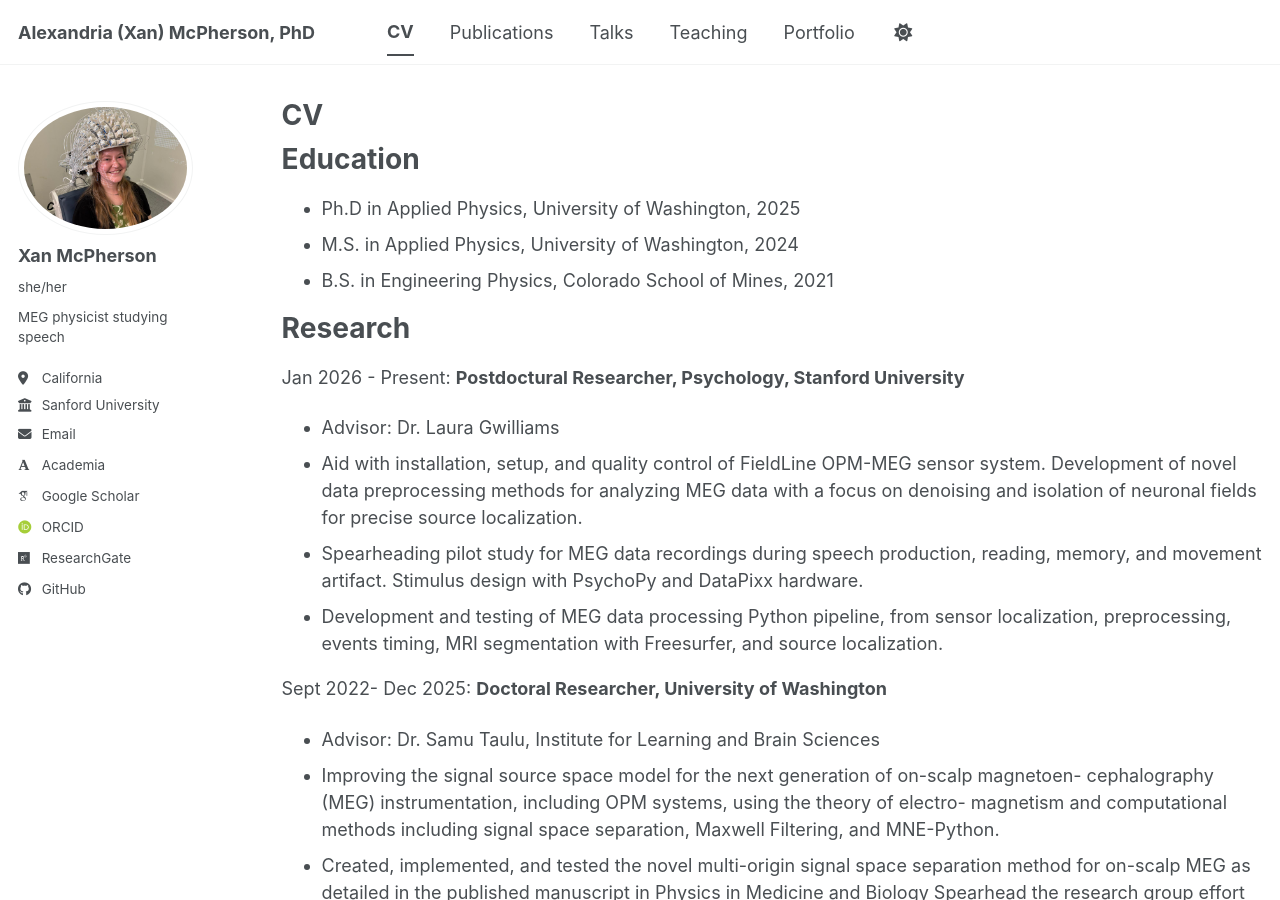
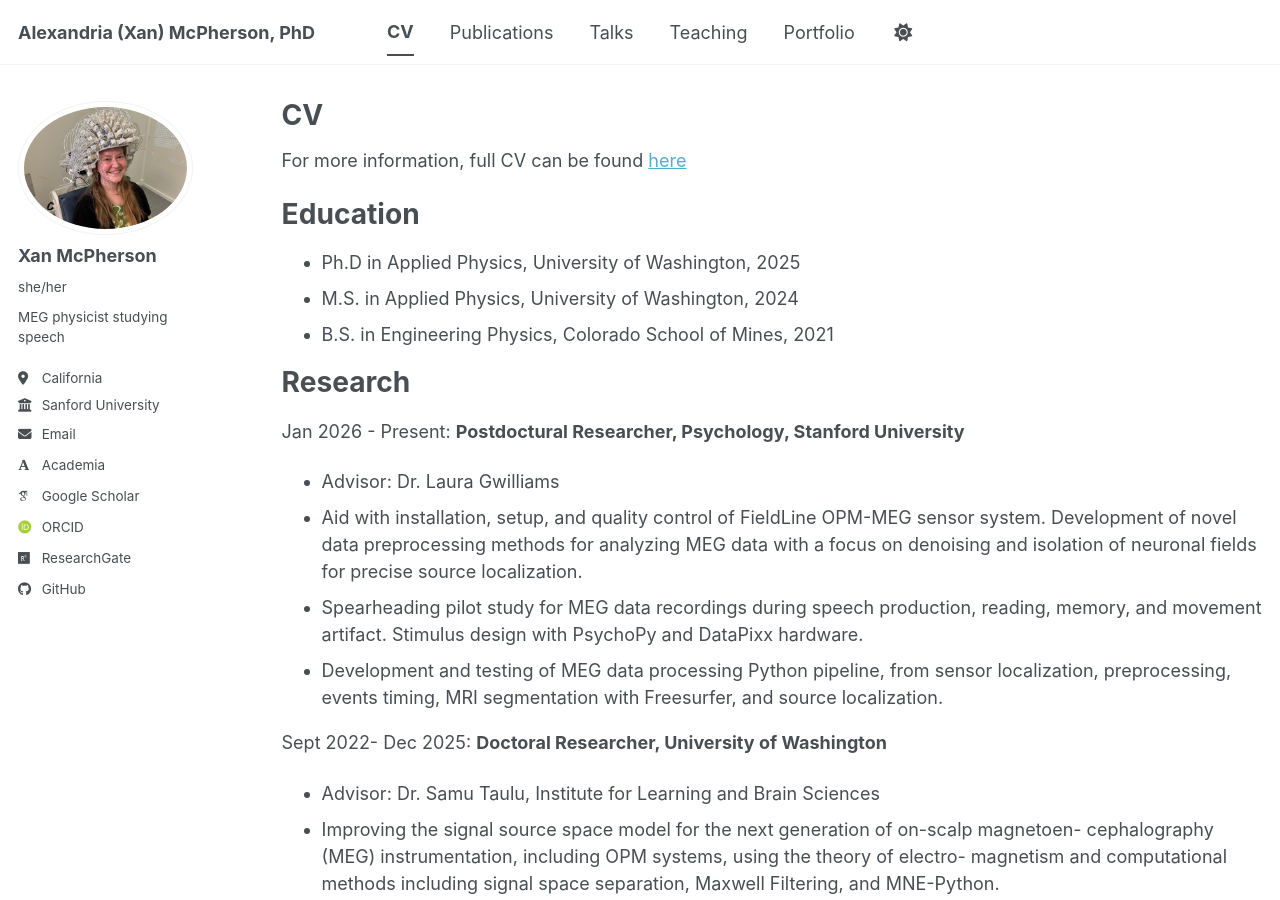
Before and after one commit to xannnimal/xannnimal.github.io, a Jekyll site: the page built from _pages/cv.md, in a window 1280 px wide and 900 px high. Built offline with Jekyll 4.4.1, drawn with Linux system fonts in a browser that asks for light colours; some web fonts are replaced; a script bundle is joined from its source files by our own code; library files that are not in the unit come from our copies.

Commit message:
Update cv.md

```diff
--- a/_pages/cv.md
+++ b/_pages/cv.md
@@ -8,6 +8,7 @@ redirect_from:
 ---
 
 {% include base_path %}
+For more information, full CV can be found [here](../files/Alexandria_McPherson___CV.pdf)
 
 Education
 ======
```
